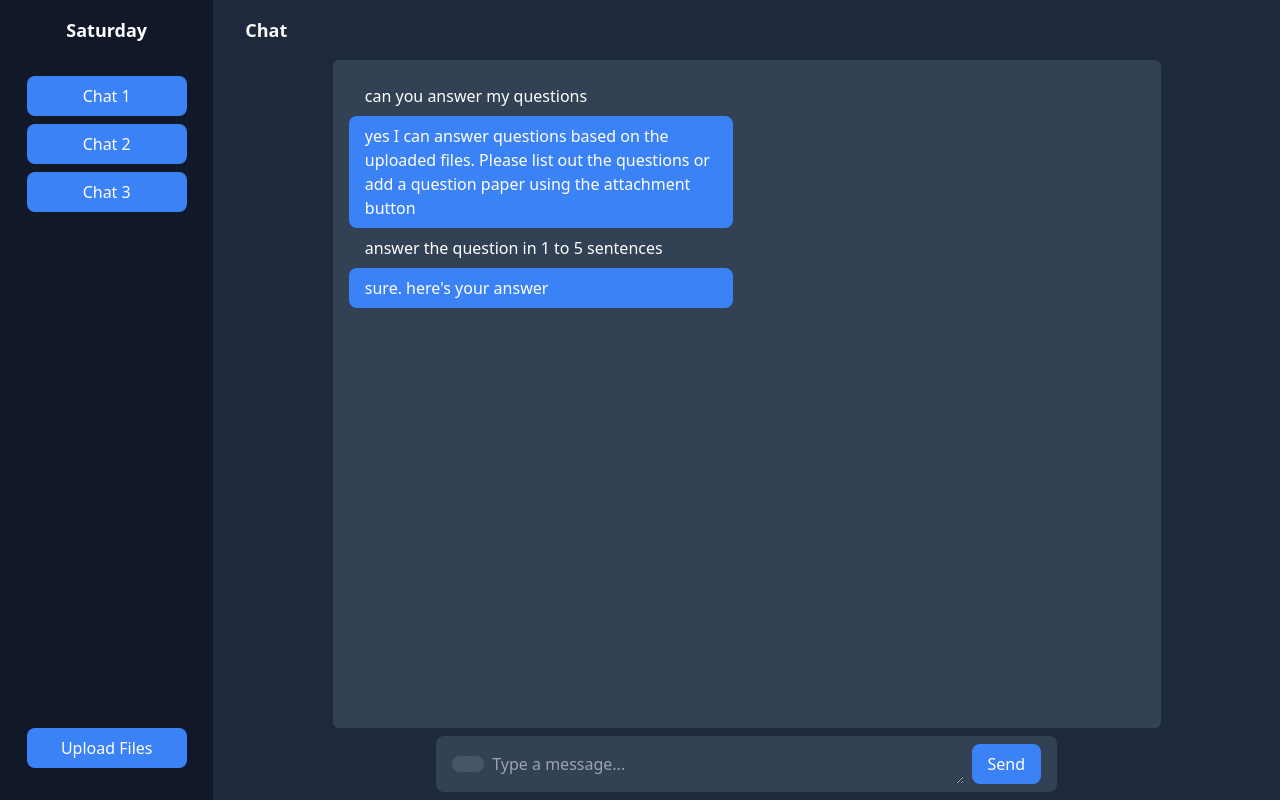
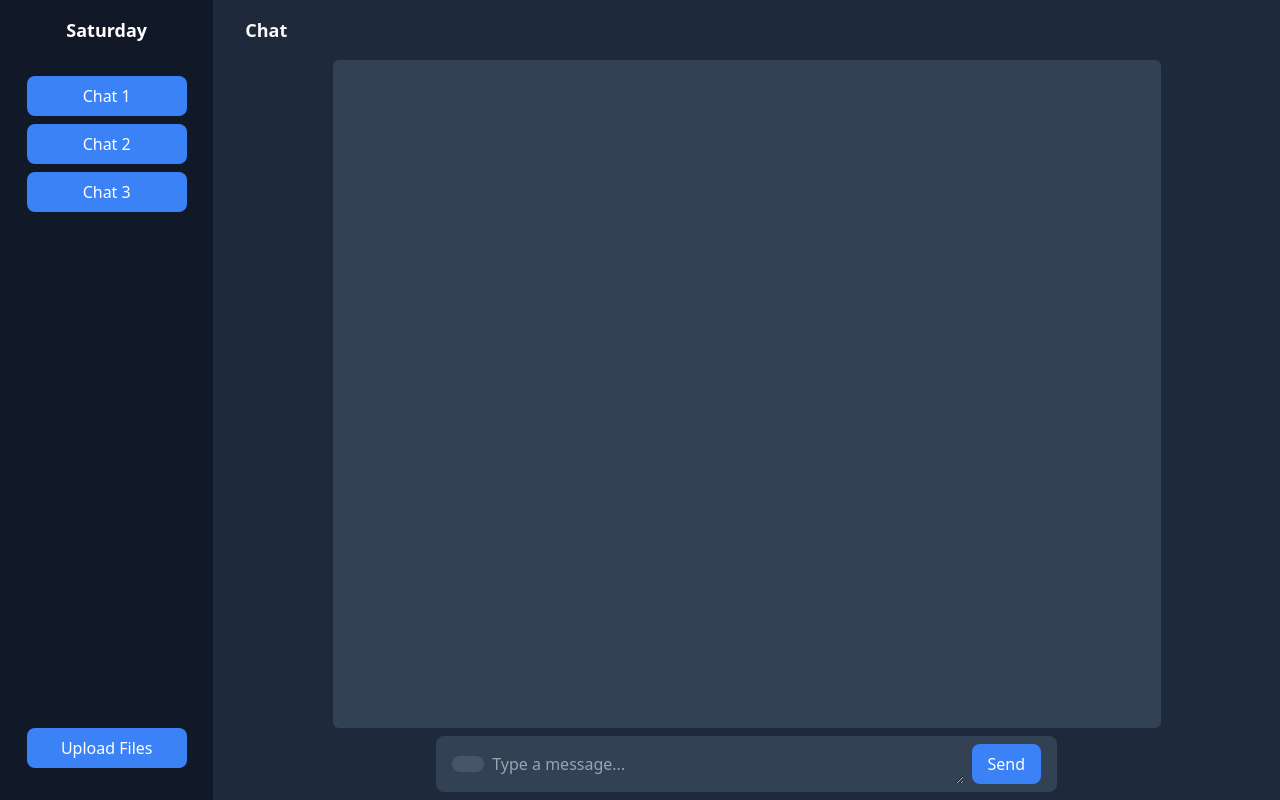
Before and after one commit to chai-v/Saturday, a React (Vite) app in the folder frontend/: page /dashboard in a window 1280 px wide. Built offline with nearby package versions, Linux system fonts and the light colour scheme.

Commit message:
clear page

```diff
--- a/frontend/src/pages/chat.jsx
+++ b/frontend/src/pages/chat.jsx
@@ -11,7 +11,7 @@ function Chat() {
 
   const [userMessage, setUserMessage] = useState('');
   const [aiResponse, setAiResponse] = useState('');
-  const [chatHistory, setChatHistory] = useState(ChatHistory); // added a state for chat history
+  const [chatHistory, setChatHistory] = useState([]); // added a state for chat history
 
   const getResponseFromChatHistory = (userMessage) => {
     // Implement logic to dynamically answer from chat history
```
